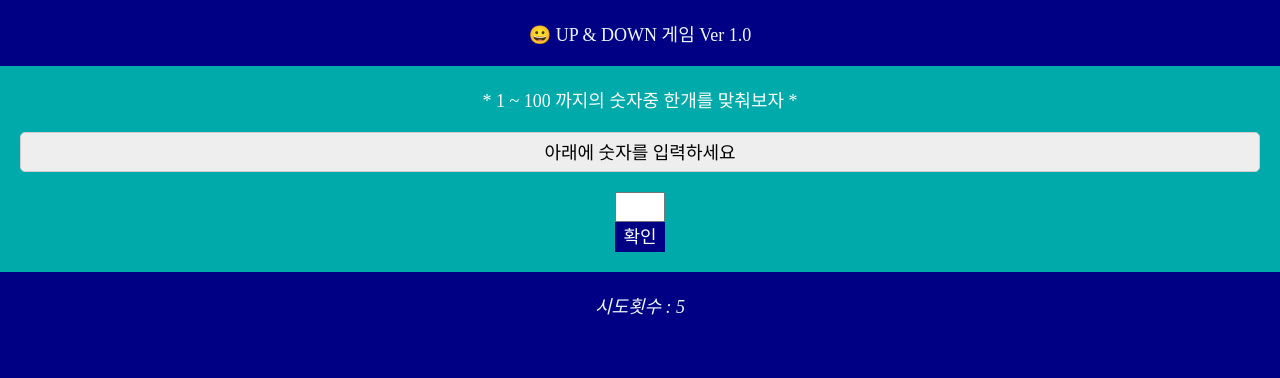
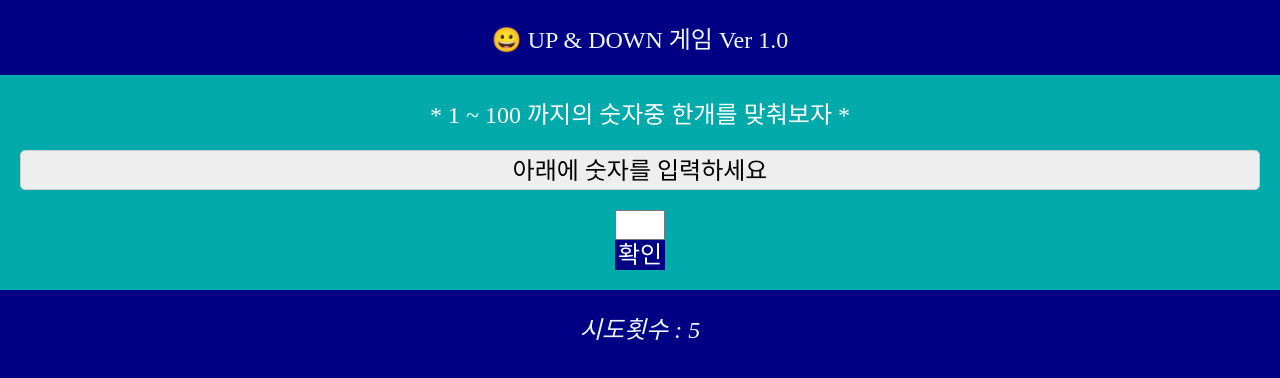
Before and after one commit to kotini89/updown_ver0, a plain HTML site: page index.html in a window 1280 px wide. Drawn offline with Linux system fonts and the light colour scheme; a web font is replaced by a local one.

Commit message:
Update style.css

```diff
--- a/style.css
+++ b/style.css
@@ -3,7 +3,7 @@
     margin:0; padding:0;
     box-sizing: border-box;
     font-family: 'DosFont';
-    font-size: 18px;
+    font-size: 24px;
 }
 
 
```
